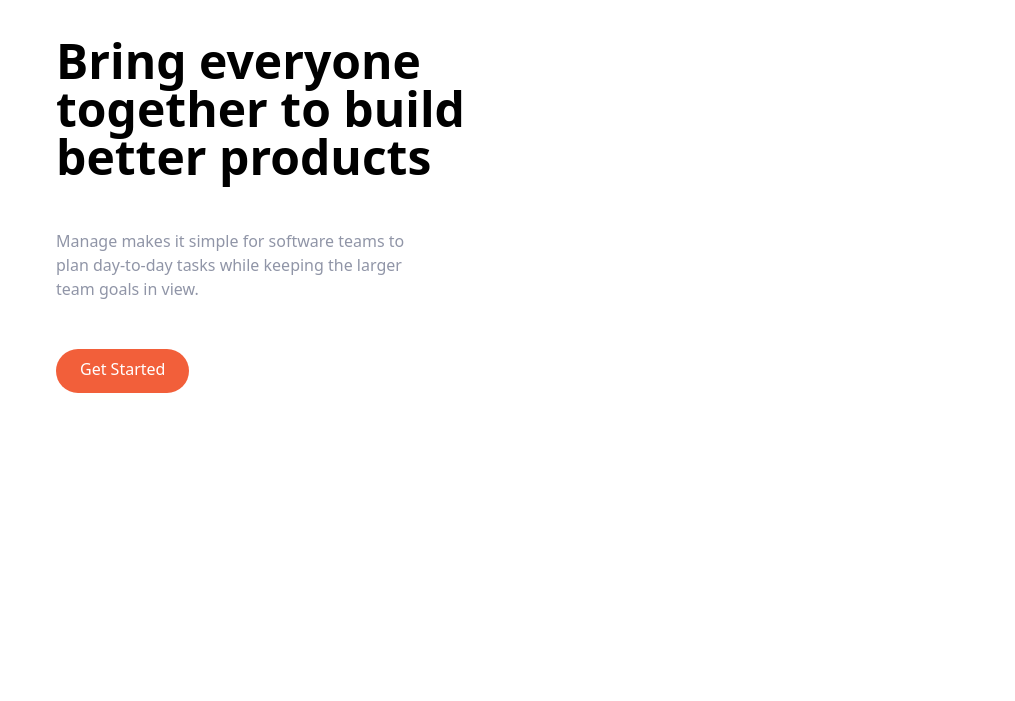
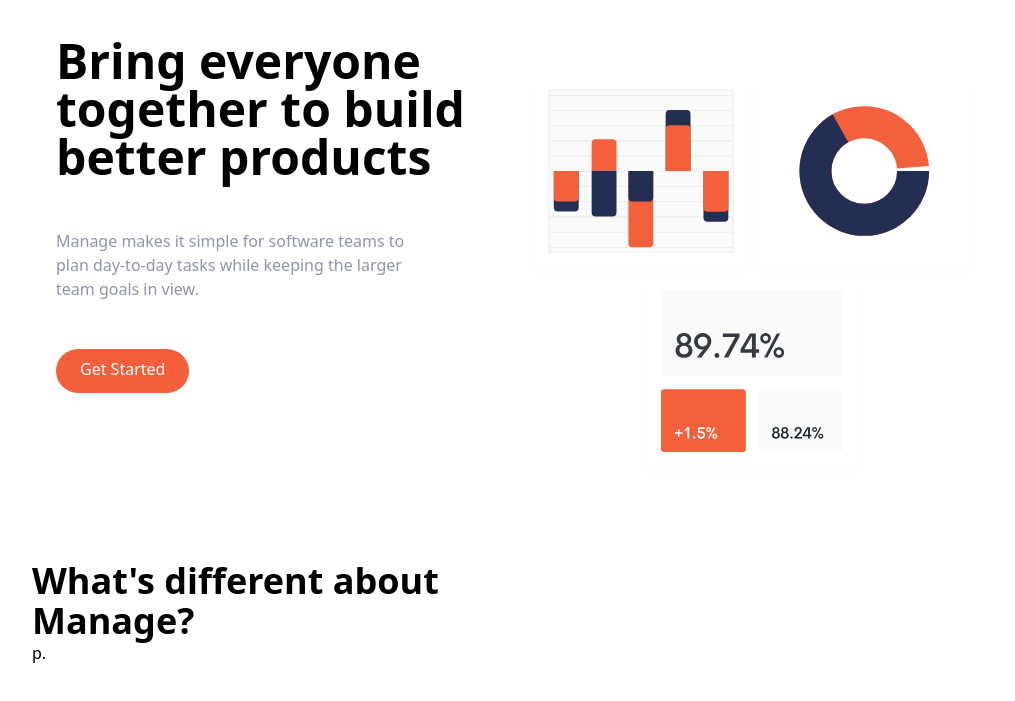
Before and after one commit to TeeHigh/Manager-Tailwind-, a website: page index.html in a window 1280 px wide. Shown: the part 95-796 px from the top of the page, without its empty margins (120-1135 px from the left). Drawn offline with Linux system fonts and the light colour scheme.

Commit message:
Updated commit

```diff
--- a/index.html
+++ b/index.html
@@ -45,6 +45,25 @@
                     <a href="#" class="p-3 px-6 pt-2 text-white bg-brightRed rounded-full baseline hover:bg-brightRedLight">Get Started</a>
                 </div>
             </div>
+            <div class="md:w-1/2">
+                <img src="./images/illustration-intro.svg" alt="">
+            </div>
+        </div>
+    </section>
+
+    <!-- ---------Features Section------------ -->
+    <section id="features">
+        <!-- ----Flex Container---- -->
+        <div class="container flex flex-col px-4 mx-auto mt-10 space-y-12 md:space-y-0 md:flex-row">
+            <!-- ----What's different---- -->
+            <div class="flex flex-col space-y-12 md:w-1/2">
+                <h2 class="max-w-md text-4xl font-bold text-center md:text-left">
+                    What's different about Manage?
+                </h2>
+                p.
+            </div>
+            <!-- ----Numbered list---- -->
+            <div></div>
         </div>
     </section>
 
```
